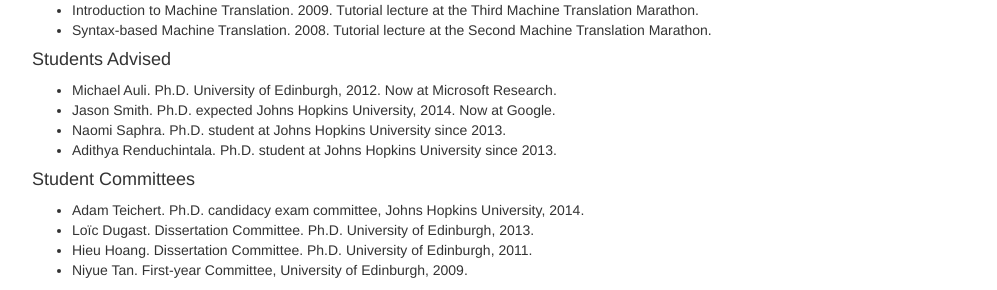
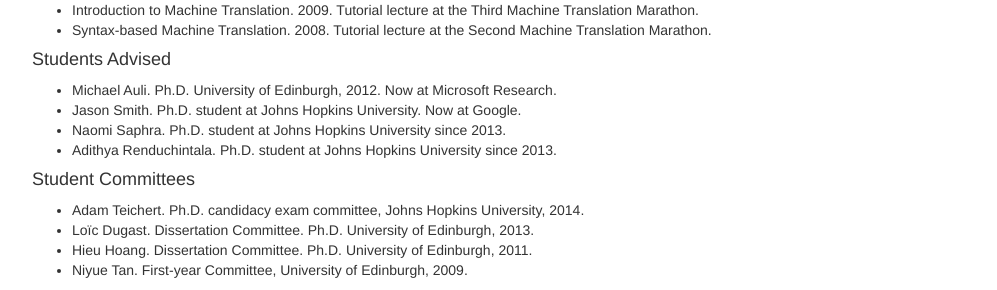
Before and after one commit to alopez/alopez.github.com, a Jekyll site: the page built from cv.html, in a window 1280 px wide and 900 px high, scrolled down 1880 px. Shown: the part 331-621 px from the top of the window, without its empty margins (23-1020 px from the left). Built offline with Jekyll 4.4.1, drawn with Linux system fonts in a browser that asks for light colours.

Commit message:
Update CV/ collabs

```diff
--- a/collaborators.html
+++ b/collaborators.html
@@ -28,7 +28,7 @@
     name: Jason R. Smith
     img: jrsmith
     url: http://old-site.clsp.jhu.edu/~jrsmith/
-    tagline: Ph.D. expected 2014, Johns Hopkins University. Now at Google.
+    tagline: Ph.D. student, Johns Hopkins University. Now at Google.
     description: >
       Jason developed methods to mine translated text
       from the web much more inexpensively than previously possible,
--- a/cv.html
+++ b/cv.html
@@ -228,7 +228,7 @@
         detail: Ph.D. University of Edinburgh, 2012. Now at Microsoft Research
       -
         title: Jason Smith
-        detail: Ph.D. expected Johns Hopkins University, 2014. Now at Google
+        detail: Ph.D. student at Johns Hopkins University. Now at Google
       -
         title: Naomi Saphra
         detail: Ph.D. student at Johns Hopkins University since 2013
```
